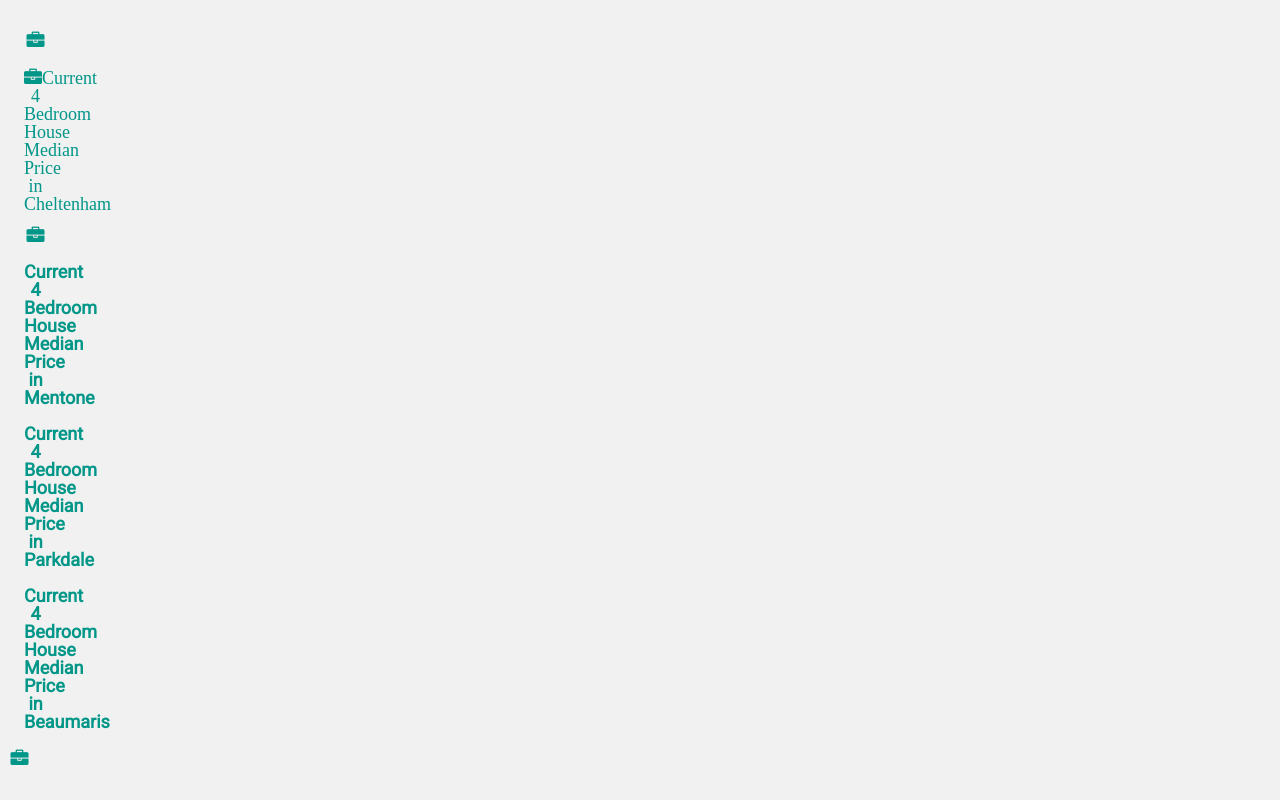
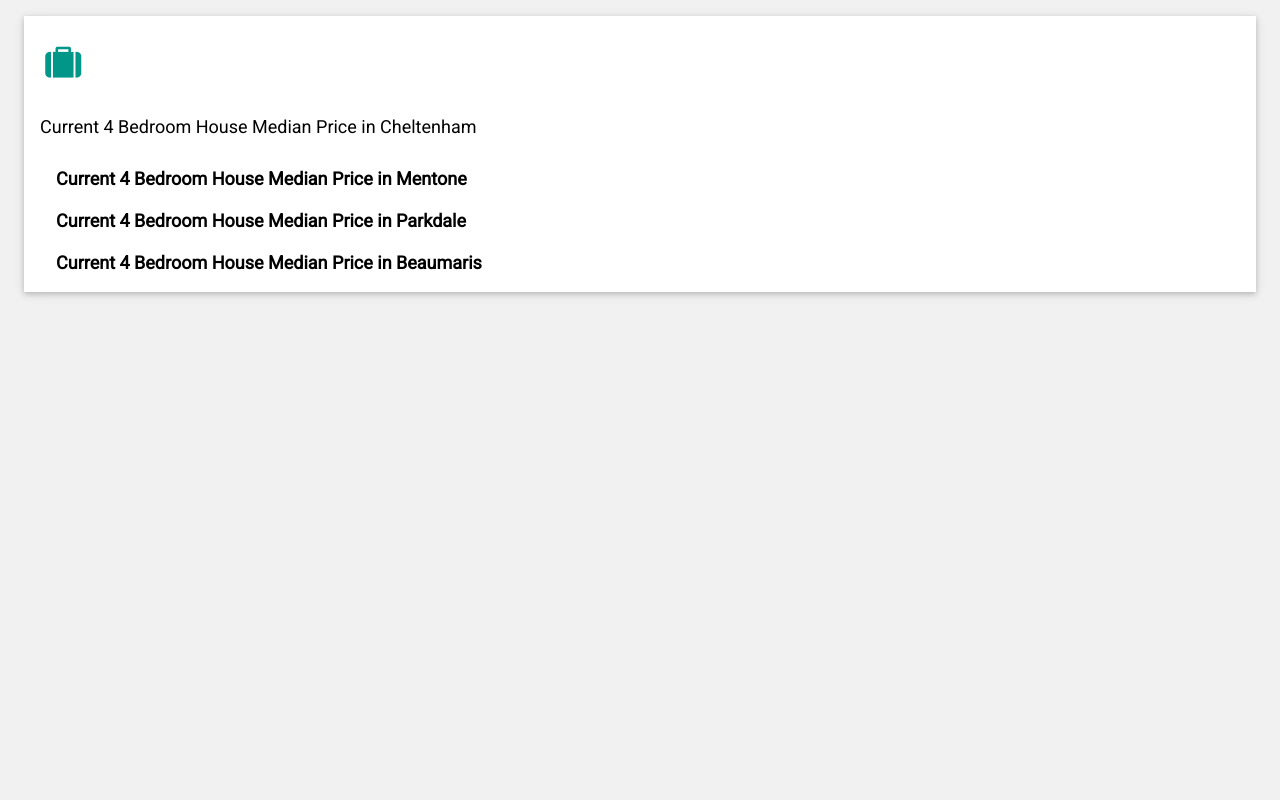
Before and after one commit to benjaminwillett/houseprices, a Flask app: page / in a window 1280 px wide. Run offline with Flask 2, Linux system fonts and the light colour scheme; parts of the project's set-up code (start-up, migrations or seed data) failed here and were passed over.

Commit message:
make it better

```diff
--- a/templates/main.html
+++ b/templates/main.html
@@ -19,8 +19,9 @@
 
        <div class="w3-container">
 
-          <p><i class="fa fa-briefcase fa-fw w3-margin-right w3-large w3-text-teal"><H5>Current 4 Bedroom House Median Price in Cheltenham</H5>
-<p><b>{% for each in REFINEDCHELT %}
+         <div class="w3-container w3-card-2 w3-white w3-margin-bottom">
+        <h2 class="w3-text-grey w3-padding-16"><i class="fa fa-suitcase fa-fw w3-margin-right w3-xxlarge w3-text-teal"></i><H5>Current 4 Bedroom House Median Price in Cheltenham</H5>
+<div class="w3-container"><p><b>{% for each in REFINEDCHELT %}
     {{ each }}</b> Price has changed by {{ CHANGE }}</p>
 
 {% endfor %}
```
